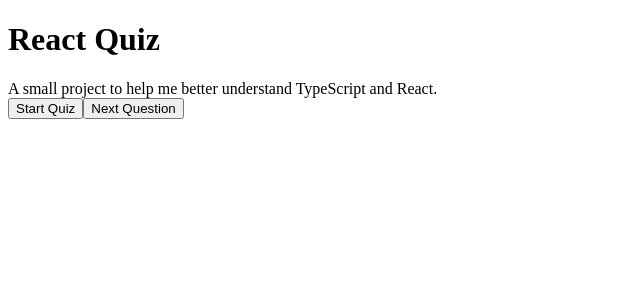
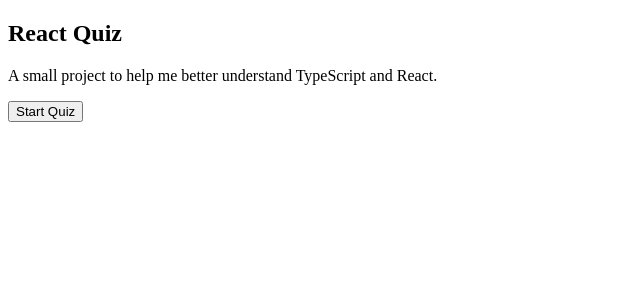
Before and after one commit to casillavincent/ts-react-quiz, a React (Create React App) app: page / in a window 1280 px wide. Shown: the top 300 px of the page, without its empty margins (0-640 px from the left). Built offline with nearby package versions, Linux system fonts and the light colour scheme.

Commit message:
Fixed "Next Question"

```diff
--- a/src/App.tsx
+++ b/src/App.tsx
@@ -6,13 +6,13 @@
 import { fetchQuestions } from "./globals/API";
 import { Difficulty, QuestionsState } from "./globals/API";
 
-// Conventional Props
+// Working with conventional props
 const Heading = ({ title }: { title: string }) => <h1>{title}</h1>;
 const Background = ({ children }: { children: ReactNode }): JSX.Element => {
-   return <div className="project-background">{children}</div>;
+   return <p className="project-background">{children}</p>;
 };
 
-// Vars
+// Variables
 const TOTAL_QUESTIONS = 10;
 
 // Types
@@ -35,6 +35,7 @@
    const [userAnswers, setUserAnswers] = useState<AnswerObject[]>([]);
    const [score, setScore] = useState(0);
    const [gameOver, setGameOver] = useState(true);
+   const [gameStarted, setGameStarted] = useState(false);
 
    /*
    -----------------------------------
@@ -46,14 +47,13 @@
    const startTrivia = async () => {
       setLoading(true);
       setGameOver(false);
-
       const newQuestions = await fetchQuestions(TOTAL_QUESTIONS, Difficulty.EASY);
-
       setQuestions(newQuestions);
       setScore(0);
       setUserAnswers([]);
       setNumber(0);
       setLoading(false);
+      setGameStarted(true);
    };
 
    // Check the answer
@@ -89,6 +89,7 @@
       const nextQuestion = number + 1;
       if (nextQuestion === TOTAL_QUESTIONS) {
          setGameOver(true);
+         setGameStarted(false);
       } else {
          setNumber(nextQuestion);
       }
@@ -96,10 +97,17 @@
 
    return (
       <div className="App">
+         <main className="main-page">
+            <section className="title">
+               {" "}
                <Heading title="React Quiz" />
-         <Background>A small project to help me better understand TypeScript and React.</Background>
+               <Background>
+                  A small project to help me better understand TypeScript and React.
+               </Background>
+            </section>
 
-         <div className="quiz-wrapper" id="quiz-wrapper">
+            {/* Quiz Wrapper */}
+            <article className="quiz-wrapper" id="quiz-wrapper">
                {/* Button that starts the quiz */}
 
                {/* If its gameover or at the last question it will turn off button */}
@@ -127,10 +135,13 @@
 
                {/* Button for Next Question */}
                {!gameOver && !loading && userAnswers.length === number + 1}
+               {gameStarted && (
                   <button className="next-question-toggle" onClick={nextQuestion}>
                      Next Question
                   </button>
-         </div>
+               )}
+            </article>
+         </main>
       </div>
    );
 }
```
Also changed, not shown: 1 other file (tests, documents, lock files or other folders). Lines whose indentation alone changed are shown as unchanged.
